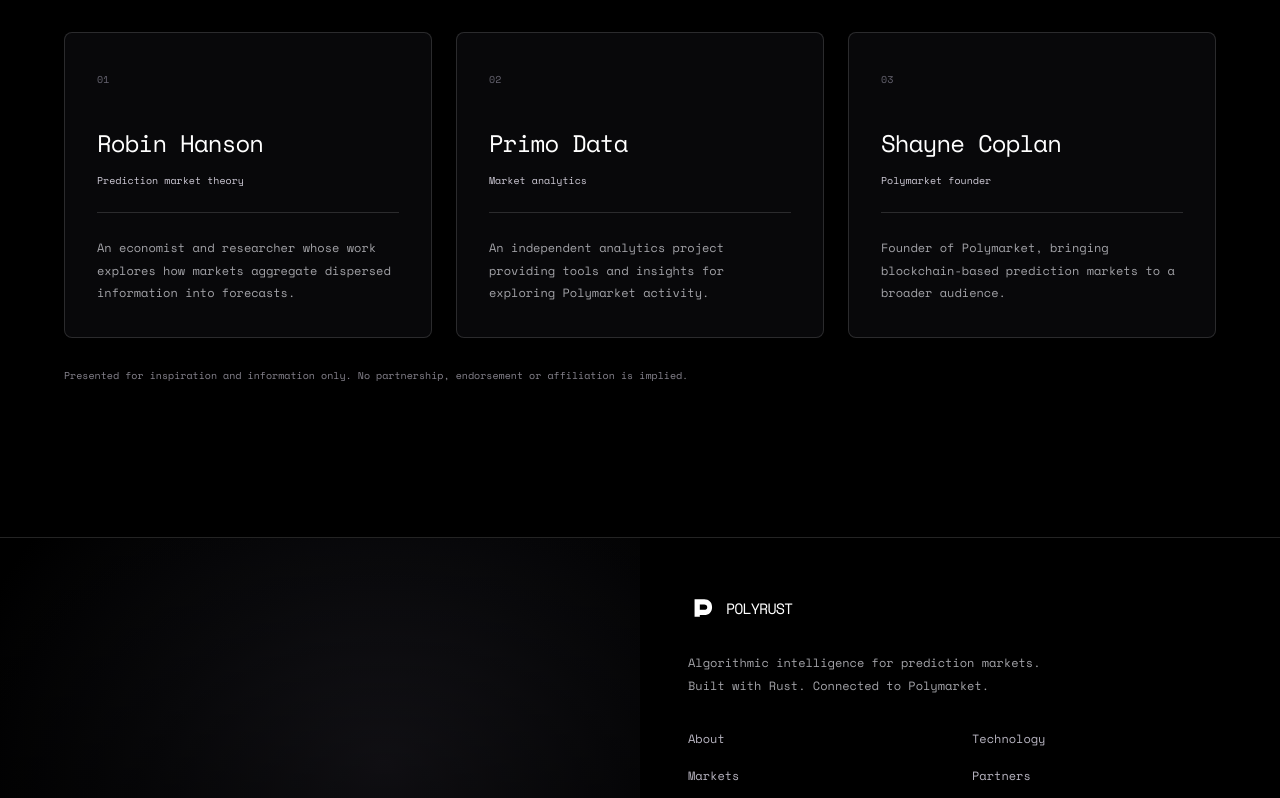
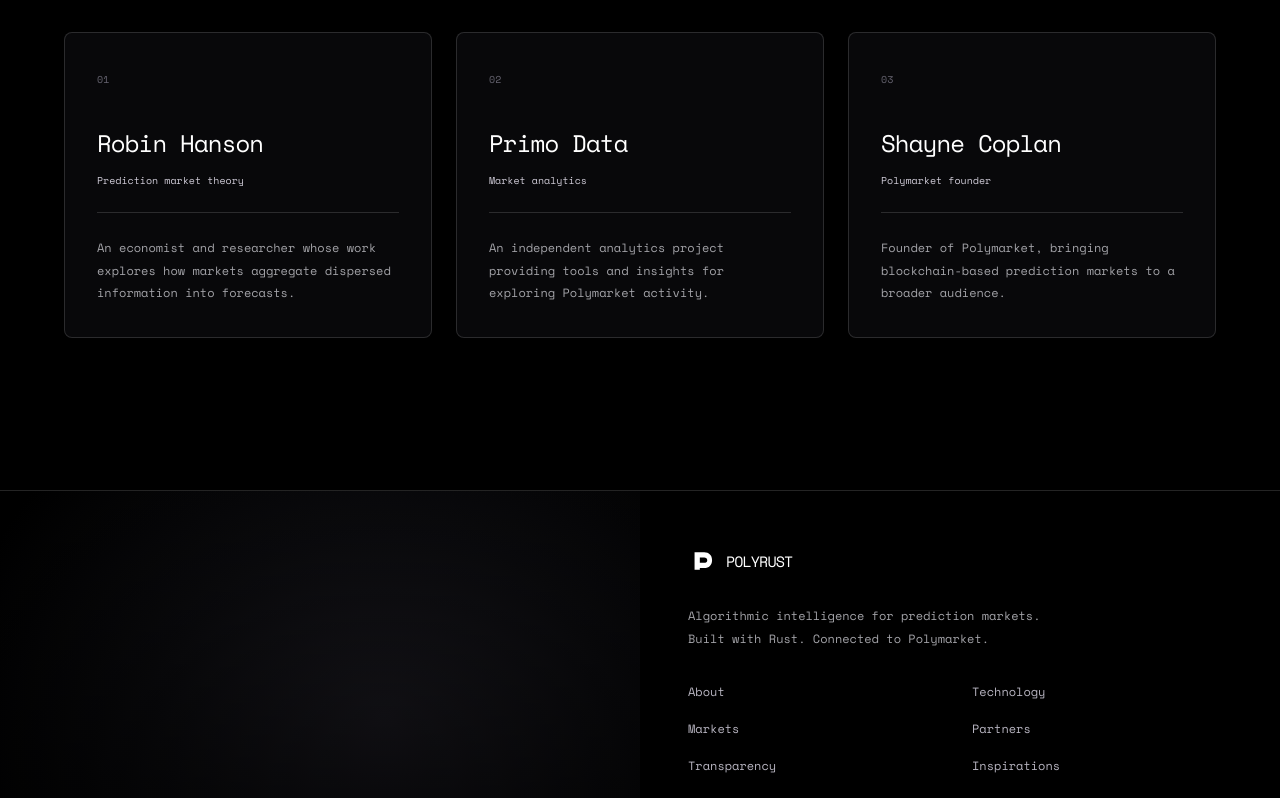
Before and after one commit to j86178758/polyrust-website, a React (Vite) app: page / in a window 1280 px wide. Shown: the part 6371-7169 px from the top of the page. Built offline with nearby package versions, Linux system fonts and the light colour scheme; a web font is replaced by a local one.

Commit message:
Remove inspirations disclaimer

```diff
--- a/src/site/App.tsx
+++ b/src/site/App.tsx
@@ -181,7 +181,7 @@
 }
 
 function Inspirations() {
-  return <section className="editorial-section inspirations-section" id="inspirations"><Reveal className="section-header"><div><span className="eyebrow">Ideas that inform us</span><h2>Markets are<br />collective intelligence.</h2></div><p>The research, analytics and platforms that shape how we think about information and prediction.</p></Reveal><div className="inspiration-grid">{inspirations.map((item, i) => <Reveal key={item.name}><article className="inspiration-card"><span className="inspiration-index">0{i + 1}</span><h3>{item.name}</h3><div className="inspiration-role">{item.role}</div><p>{item.text}</p></article></Reveal>)}</div><p className="section-note">Presented for inspiration and information only. No partnership, endorsement or affiliation is implied.</p></section>
+  return <section className="editorial-section inspirations-section" id="inspirations"><Reveal className="section-header"><div><span className="eyebrow">Ideas that inform us</span><h2>Markets are<br />collective intelligence.</h2></div><p>The research, analytics and platforms that shape how we think about information and prediction.</p></Reveal><div className="inspiration-grid">{inspirations.map((item, i) => <Reveal key={item.name}><article className="inspiration-card"><span className="inspiration-index">0{i + 1}</span><h3>{item.name}</h3><div className="inspiration-role">{item.role}</div><p>{item.text}</p></article></Reveal>)}</div></section>
 }
 
 function Footer({ paused }: { paused: boolean }) {
```
